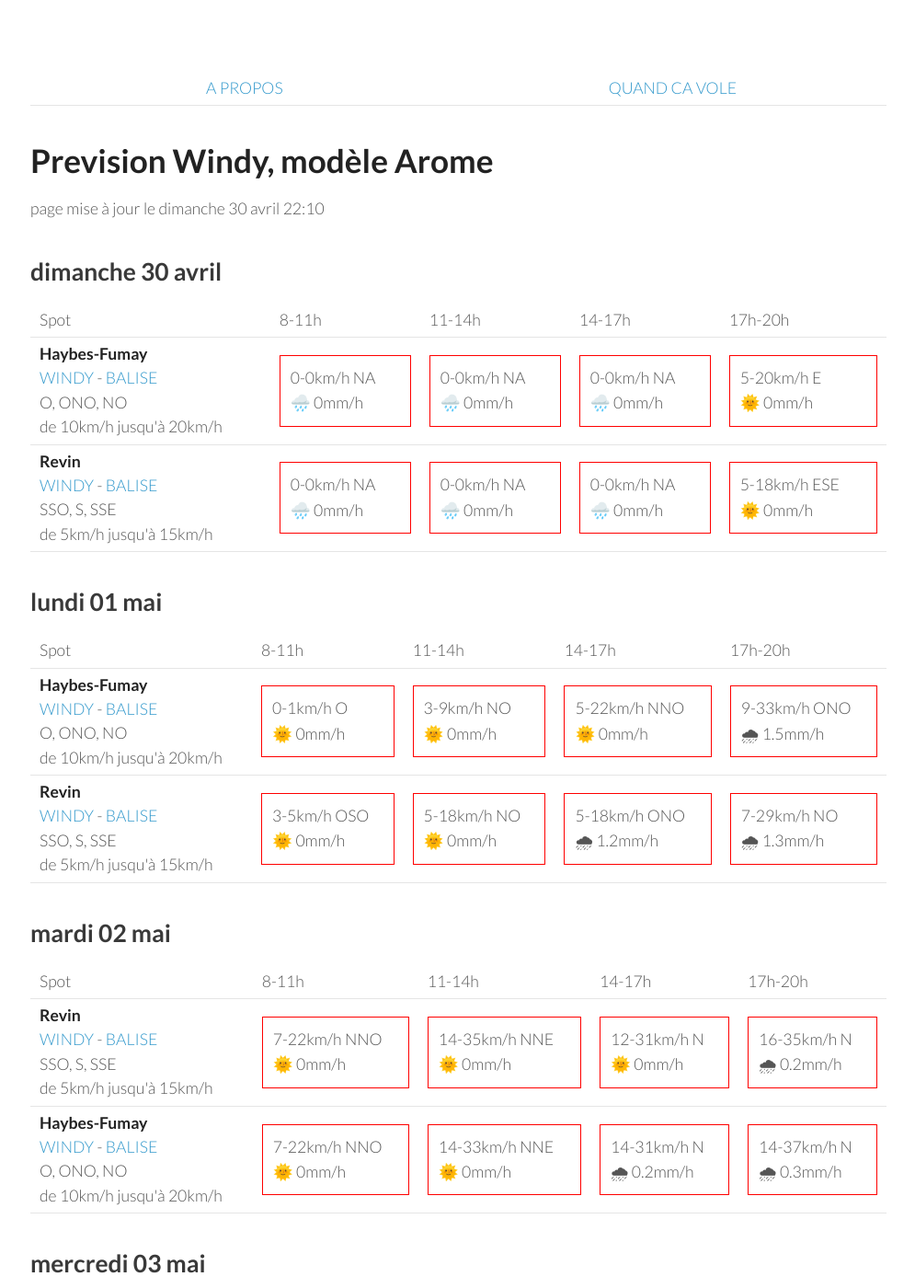
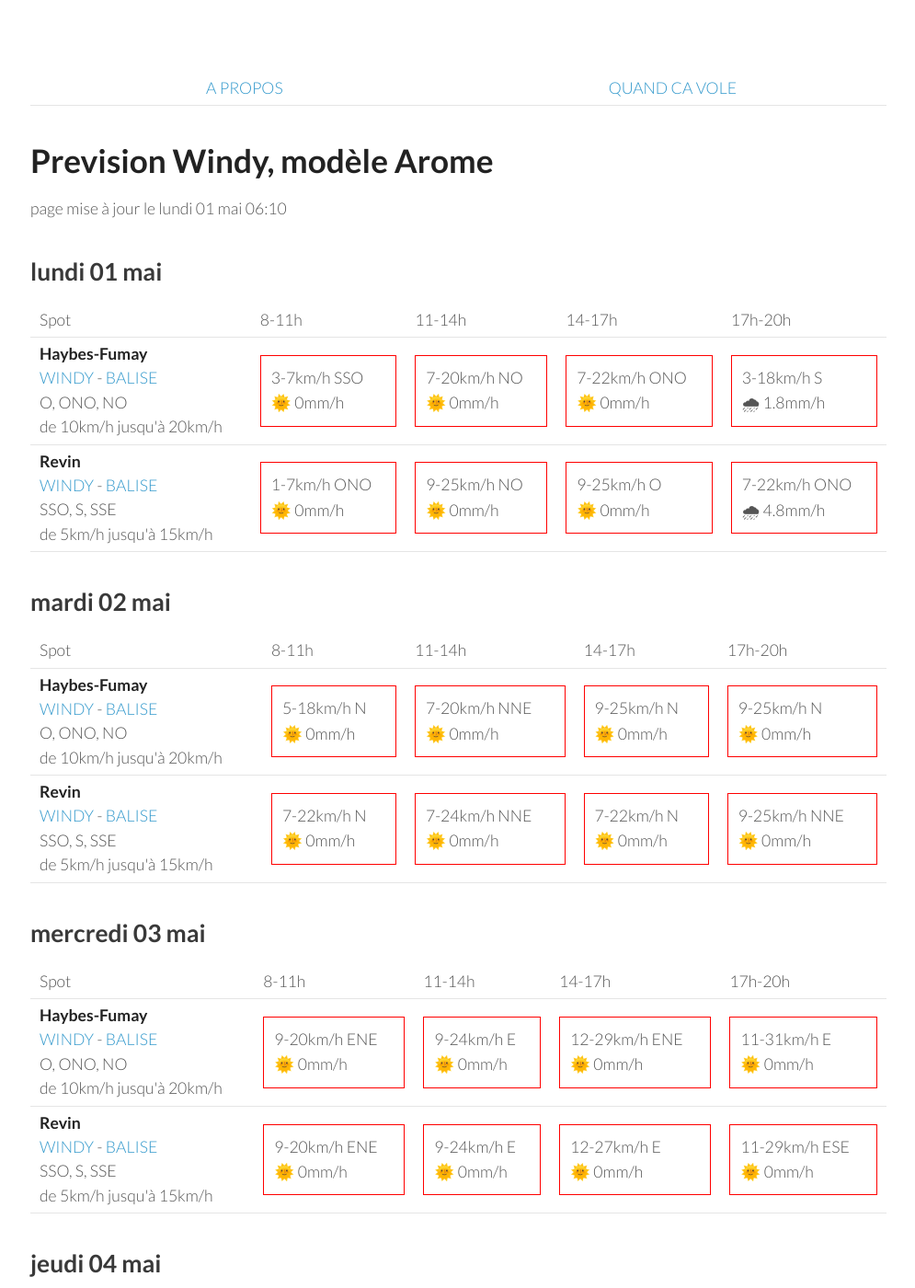
Before and after one commit to parapente-dans-le-nord/parapente-dans-le-nord.github.io, a Jekyll site: the page built from ardennes.markdown, in a window 1280 px wide and 1400 px high. Shown: the whole window at 92% size, without its empty margins (25-1020 px from the left). Built offline with Jekyll 4.4.1, drawn with Linux system fonts in a browser that asks for light colours; some of the changed text lies outside the part shown.

Commit message:
update index.markdown

```diff
--- a/ardennes.markdown
+++ b/ardennes.markdown
@@ -7,42 +7,8 @@ title:  "Tous les spots"
 {: .links}
 
 # Prevision Windy, modèle Arome
-page mise à jour le dimanche 30 avril 22:10
+page mise à jour le lundi 01 mai 06:10
 
-## dimanche 30 avril
-
-{::nomarkdown}
-<table>
-  <tbody>
-    <tr>
-      <td>Spot</td>
-      <td>8-11h</td>
-      <td>11-14h</td>
-      <td>14-17h</td>
-      <td>17h-20h</td>
-    </tr>
-<tr>
-        <td><strong>Haybes-Fumay</strong><br><a href="https://windy.com/49.998/4.715?49.913,4.738,10">WINDY</a> - <span class=""><a href="http://www.balisemeteo.com/balise.php?idBalise=104">BALISE</a> </span><br> <span class="vent-favorable">O, ONO, NO</span><br><span class="force-vent">de 10km/h jusqu'à 20km/h</span> </td>
-
-            <td><div class="not-flyable"><p>0-0km/h NA</p><p>🌧️ 0mm/h</p></div></td>
-            <td><div class="not-flyable"><p>0-0km/h NA</p><p>🌧️ 0mm/h</p></div></td>
-            <td><div class="not-flyable"><p>0-0km/h NA</p><p>🌧️ 0mm/h</p></div></td>
-            <td><div class="not-flyable"><p>5-20km/h E</p><p>🌞 0mm/h</p></div></td>
-
-    </tr>
-<tr>
-        <td><strong>Revin</strong><br><a href="https://windy.com/49.948/4.625?49.543,4.625,8">WINDY</a> - <span class=""><a href="http://www.balisemeteo.com/balise.php?idBalise=5019">BALISE</a> </span><br> <span class="vent-favorable">SSO, S, SSE</span><br><span class="force-vent">de 5km/h jusqu'à 15km/h</span> </td>
-
-            <td><div class="not-flyable"><p>0-0km/h NA</p><p>🌧️ 0mm/h</p></div></td>
-            <td><div class="not-flyable"><p>0-0km/h NA</p><p>🌧️ 0mm/h</p></div></td>
-            <td><div class="not-flyable"><p>0-0km/h NA</p><p>🌧️ 0mm/h</p></div></td>
-            <td><div class="not-flyable"><p>5-18km/h ESE</p><p>🌞 0mm/h</p></div></td>
-
-    </tr>
-
-</tbody>
-</table>
-{:/}
 ## lundi 01 mai
 
 {::nomarkdown}
@@ -58,20 +24,20 @@ page mise à jour le dimanche 30 avril 22:10
 <tr>
         <td><strong>Haybes-Fumay</strong><br><a href="https://windy.com/49.998/4.715?49.913,4.738,10">WINDY</a> - <span class=""><a href="http://www.balisemeteo.com/balise.php?idBalise=104">BALISE</a> </span><br> <span class="vent-favorable">O, ONO, NO</span><br><span class="force-vent">de 10km/h jusqu'à 20km/h</span> </td>
 
-            <td><div class="not-flyable"><p>0-1km/h O</p><p>🌞 0mm/h</p></div></td>
-            <td><div class="not-flyable"><p>3-9km/h NO</p><p>🌞 0mm/h</p></div></td>
-            <td><div class="not-flyable"><p>5-22km/h NNO</p><p>🌞 0mm/h</p></div></td>
-            <td><div class="not-flyable"><p>9-33km/h ONO</p><p>🌧 1.5mm/h</p></div></td>
+            <td><div class="not-flyable"><p>3-7km/h SSO</p><p>🌞 0mm/h</p></div></td>
+            <td><div class="not-flyable"><p>7-20km/h NO</p><p>🌞 0mm/h</p></div></td>
+            <td><div class="not-flyable"><p>7-22km/h ONO</p><p>🌞 0mm/h</p></div></td>
+            <td><div class="not-flyable"><p>3-18km/h S</p><p>🌧 1.8mm/h</p></div></td>
 
 
     </tr>
 <tr>
         <td><strong>Revin</strong><br><a href="https://windy.com/49.948/4.625?49.543,4.625,8">WINDY</a> - <span class=""><a href="http://www.balisemeteo.com/balise.php?idBalise=5019">BALISE</a> </span><br> <span class="vent-favorable">SSO, S, SSE</span><br><span class="force-vent">de 5km/h jusqu'à 15km/h</span> </td>
 
-            <td><div class="not-flyable"><p>3-5km/h OSO</p><p>🌞 0mm/h</p></div></td>
-            <td><div class="not-flyable"><p>5-18km/h NO</p><p>🌞 0mm/h</p></div></td>
-            <td><div class="not-flyable"><p>5-18km/h ONO</p><p>🌧 1.2mm/h</p></div></td>
-            <td><div class="not-flyable"><p>7-29km/h NO</p><p>🌧 1.3mm/h</p></div></td>
+            <td><div class="not-flyable"><p>1-7km/h ONO</p><p>🌞 0mm/h</p></div></td>
+            <td><div class="not-flyable"><p>9-25km/h NO</p><p>🌞 0mm/h</p></div></td>
+            <td><div class="not-flyable"><p>9-25km/h O</p><p>🌞 0mm/h</p></div></td>
+            <td><div class="not-flyable"><p>7-22km/h ONO</p><p>🌧 4.8mm/h</p></div></td>
 
 
     </tr>
@@ -92,22 +58,22 @@ page mise à jour le dimanche 30 avril 22:10
       <td>17h-20h</td>
     </tr>
 <tr>
-        <td><strong>Revin</strong><br><a href="https://windy.com/49.948/4.625?49.543,4.625,8">WINDY</a> - <span class=""><a href="http://www.balisemeteo.com/balise.php?idBalise=5019">BALISE</a> </span><br> <span class="vent-favorable">SSO, S, SSE</span><br><span class="force-vent">de 5km/h jusqu'à 15km/h</span> </td>
+        <td><strong>Haybes-Fumay</strong><br><a href="https://windy.com/49.998/4.715?49.913,4.738,10">WINDY</a> - <span class=""><a href="http://www.balisemeteo.com/balise.php?idBalise=104">BALISE</a> </span><br> <span class="vent-favorable">O, ONO, NO</span><br><span class="force-vent">de 10km/h jusqu'à 20km/h</span> </td>
 
-            <td><div class="not-flyable"><p>7-22km/h NNO</p><p>🌞 0mm/h</p></div></td>
-            <td><div class="not-flyable"><p>14-35km/h NNE</p><p>🌞 0mm/h</p></div></td>
-            <td><div class="not-flyable"><p>12-31km/h N</p><p>🌞 0mm/h</p></div></td>
-            <td><div class="not-flyable"><p>16-35km/h N</p><p>🌧 0.2mm/h</p></div></td>
+            <td><div class="not-flyable"><p>5-18km/h N</p><p>🌞 0mm/h</p></div></td>
+            <td><div class="not-flyable"><p>7-20km/h NNE</p><p>🌞 0mm/h</p></div></td>
+            <td><div class="not-flyable"><p>9-25km/h N</p><p>🌞 0mm/h</p></div></td>
+            <td><div class="not-flyable"><p>9-25km/h N</p><p>🌞 0mm/h</p></div></td>
 
 
     </tr>
 <tr>
-        <td><strong>Haybes-Fumay</strong><br><a href="https://windy.com/49.998/4.715?49.913,4.738,10">WINDY</a> - <span class=""><a href="http://www.balisemeteo.com/balise.php?idBalise=104">BALISE</a> </span><br> <span class="vent-favorable">O, ONO, NO</span><br><span class="force-vent">de 10km/h jusqu'à 20km/h</span> </td>
+        <td><strong>Revin</strong><br><a href="https://windy.com/49.948/4.625?49.543,4.625,8">WINDY</a> - <span class=""><a href="http://www.balisemeteo.com/balise.php?idBalise=5019">BALISE</a> </span><br> <span class="vent-favorable">SSO, S, SSE</span><br><span class="force-vent">de 5km/h jusqu'à 15km/h</span> </td>
 
-            <td><div class="not-flyable"><p>7-22km/h NNO</p><p>🌞 0mm/h</p></div></td>
-            <td><div class="not-flyable"><p>14-33km/h NNE</p><p>🌞 0mm/h</p></div></td>
-            <td><div class="not-flyable"><p>14-31km/h N</p><p>🌧 0.2mm/h</p></div></td>
-            <td><div class="not-flyable"><p>14-37km/h N</p><p>🌧 0.3mm/h</p></div></td>
+            <td><div class="not-flyable"><p>7-22km/h N</p><p>🌞 0mm/h</p></div></td>
+            <td><div class="not-flyable"><p>7-24km/h NNE</p><p>🌞 0mm/h</p></div></td>
+            <td><div class="not-flyable"><p>7-22km/h N</p><p>🌞 0mm/h</p></div></td>
+            <td><div class="not-flyable"><p>9-25km/h NNE</p><p>🌞 0mm/h</p></div></td>
 
 
     </tr>
@@ -133,17 +99,17 @@ page mise à jour le dimanche 30 avril 22:10
             <td><div class="not-flyable"><p>9-20km/h ENE</p><p>🌞 0mm/h</p></div></td>
             <td><div class="not-flyable"><p>9-24km/h E</p><p>🌞 0mm/h</p></div></td>
             <td><div class="not-flyable"><p>12-29km/h ENE</p><p>🌞 0mm/h</p></div></td>
-            <td><div class="not-flyable"><p>11-29km/h ENE</p><p>🌞 0mm/h</p></div></td>
+            <td><div class="not-flyable"><p>11-31km/h E</p><p>🌞 0mm/h</p></div></td>
 
 
     </tr>
 <tr>
         <td><strong>Revin</strong><br><a href="https://windy.com/49.948/4.625?49.543,4.625,8">WINDY</a> - <span class=""><a href="http://www.balisemeteo.com/balise.php?idBalise=5019">BALISE</a> </span><br> <span class="vent-favorable">SSO, S, SSE</span><br><span class="force-vent">de 5km/h jusqu'à 15km/h</span> </td>
 
-            <td><div class="not-flyable"><p>9-18km/h ENE</p><p>🌞 0mm/h</p></div></td>
+            <td><div class="not-flyable"><p>9-20km/h ENE</p><p>🌞 0mm/h</p></div></td>
             <td><div class="not-flyable"><p>9-24km/h E</p><p>🌞 0mm/h</p></div></td>
-            <td><div class="not-flyable"><p>11-27km/h E</p><p>🌞 0mm/h</p></div></td>
-            <td><div class="not-flyable"><p>11-27km/h E</p><p>🌞 0mm/h</p></div></td>
+            <td><div class="not-flyable"><p>12-27km/h E</p><p>🌞 0mm/h</p></div></td>
+            <td><div class="not-flyable"><p>11-29km/h ESE</p><p>🌞 0mm/h</p></div></td>
 
 
     </tr>
@@ -166,8 +132,8 @@ page mise à jour le dimanche 30 avril 22:10
 <tr>
         <td><strong>Revin</strong><br><a href="https://windy.com/49.948/4.625?49.543,4.625,8">WINDY</a> - <span class=""><a href="http://www.balisemeteo.com/balise.php?idBalise=5019">BALISE</a> </span><br> <span class="vent-favorable">SSO, S, SSE</span><br><span class="force-vent">de 5km/h jusqu'à 15km/h</span> </td>
 
-            <td><div class="not-flyable"><p>16-31km/h SE</p><p>🌞 0mm/h</p></div></td>
-            <td><div class="not-flyable"><p>18-37km/h SE</p><p>🌞 0mm/h</p></div></td>
+            <td><div class="not-flyable"><p>18-35km/h SE</p><p>🌞 0mm/h</p></div></td>
+            <td><div class="not-flyable"><p>20-42km/h SSE</p><p>🌞 0mm/h</p></div></td>
             <td><div class="not-flyable"><p>18-40km/h SSE</p><p>🌞 0mm/h</p></div></td>
             <td><div class="not-flyable"><p>22-44km/h SSO</p><p>🌞 0mm/h</p></div></td>
 
@@ -176,8 +142,8 @@ page mise à jour le dimanche 30 avril 22:10
 <tr>
         <td><strong>Haybes-Fumay</strong><br><a href="https://windy.com/49.998/4.715?49.913,4.738,10">WINDY</a> - <span class=""><a href="http://www.balisemeteo.com/balise.php?idBalise=104">BALISE</a> </span><br> <span class="vent-favorable">O, ONO, NO</span><br><span class="force-vent">de 10km/h jusqu'à 20km/h</span> </td>
 
-            <td><div class="not-flyable"><p>16-29km/h SE</p><p>🌞 0mm/h</p></div></td>
-            <td><div class="not-flyable"><p>16-35km/h SE</p><p>🌞 0mm/h</p></div></td>
+            <td><div class="not-flyable"><p>18-37km/h SE</p><p>🌞 0mm/h</p></div></td>
+            <td><div class="not-flyable"><p>22-42km/h SSE</p><p>🌞 0mm/h</p></div></td>
             <td><div class="not-flyable"><p>18-40km/h SSE</p><p>🌞 0mm/h</p></div></td>
             <td><div class="not-flyable"><p>22-42km/h SSO</p><p>🌞 0mm/h</p></div></td>
 
```
